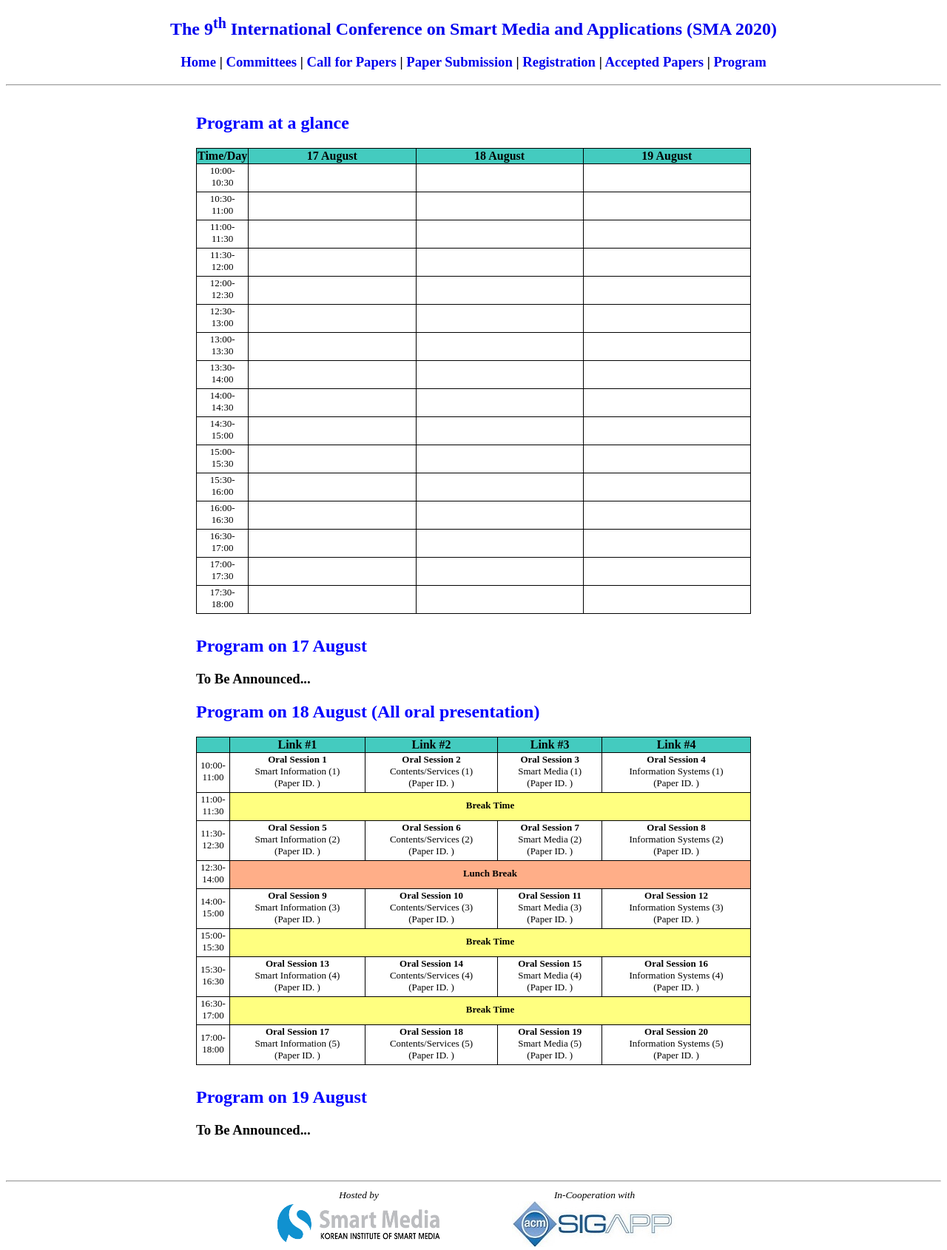
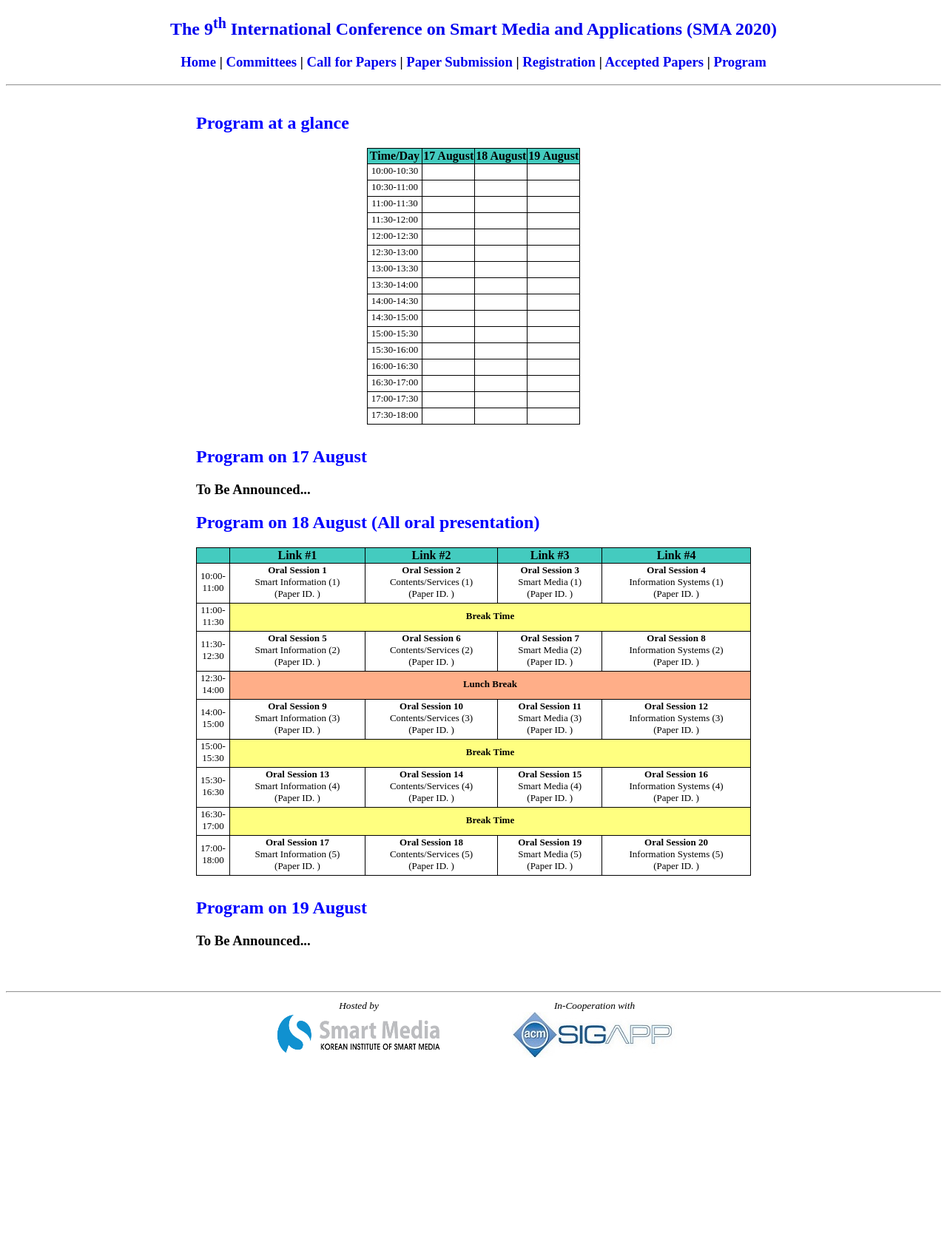
Before and after one commit to icea-conf/sma-2020.github.io, a Jekyll site: the page built from program/index.html, in a window 1280 px wide. Shown: the whole page at 74% size. Built offline with Jekyll 4.4.1, drawn with Linux system fonts in a browser that asks for light colours; after the commit the page ends 1434 px from its top, so only the background shows below that.

Commit message:
Update index.html

```diff
--- a/program/index.html
+++ b/program/index.html
@@ -10,7 +10,7 @@ title: SMA 2020
                <table class="tlayout2" cellspacing="0">
                     <tbody style="text-align: center">
                          <tr>
-                              <td class="theader" width="6%">
+                              <td class="theader">
                                    <b>Time/Day
                               </td>
                               <td class="theader">
```
